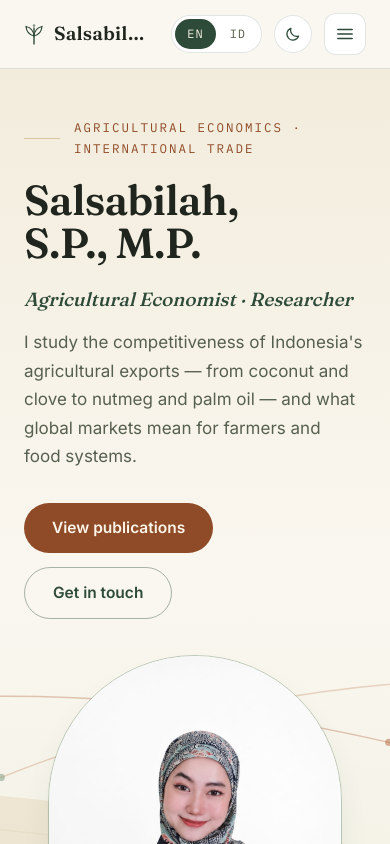
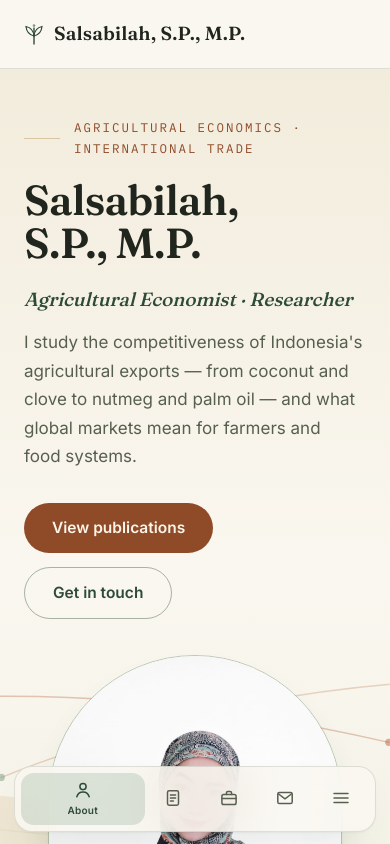
Before and after one commit to MuhammadIrfanDzaky/salsabilah-portfolio, a Next.js app: page /en in a window 390 px wide. Shown: the top 844 px of the page. Built offline with nearby package versions, Linux system fonts and the light colour scheme.

Commit message:
feat: enhance header and theme toggle with improved language and theme management

```diff
--- a/src/components/header.tsx
+++ b/src/components/header.tsx
@@ -1,12 +1,30 @@
 "use client";
 
 import Link from "next/link";
-import { useState } from "react";
+import { useRouter } from "next/navigation";
+import { useEffect, useRef, useState } from "react";
 import { profile, ui } from "@/data/profile";
 import type { Locale } from "@/lib/i18n";
 import { ThemeToggle } from "@/components/theme-toggle";
 
 const sections = ["about", "publications", "experience", "contact"] as const;
+type SectionId = (typeof sections)[number];
+
+/* Fallback fade duration when the View Transitions API is unavailable (must
+   match the .page-content transition duration in globals.css). */
+const LEAVE_MS = 280;
+
+/* Resolved by Header once the new locale's content has committed, letting the
+   view transition finish its cross-fade against the fresh DOM. */
+let resolveLocaleTransition: (() => void) | null = null;
+
+function themeLabels(locale: Locale) {
+  return {
+    group: ui.themeLabel[locale],
+    light: ui.themeLight[locale],
+    dark: ui.themeDark[locale],
+  };
+}
 
 function SproutMark() {
   return (
@@ -19,9 +37,110 @@ function SproutMark() {
   );
 }
 
-function LanguageSwitch({ locale }: { locale: Locale }) {
+function SectionIcon({ id }: { id: SectionId }) {
+  const common = {
+    width: 20,
+    height: 20,
+    viewBox: "0 0 20 20",
+    fill: "none",
+    "aria-hidden": true as const,
+    className: "flex-none",
+  };
+  switch (id) {
+    case "about":
+      return (
+        <svg {...common}>
+          <circle cx="10" cy="6.6" r="3.1" stroke="currentColor" strokeWidth="1.5" />
+          <path
+            d="M3.8 16.8 C4.8 13.4 7.2 11.9 10 11.9 C12.8 11.9 15.2 13.4 16.2 16.8"
+            stroke="currentColor"
+            strokeWidth="1.5"
+            strokeLinecap="round"
+          />
+        </svg>
+      );
+    case "publications":
+      return (
+        <svg {...common}>
+          <rect x="4.5" y="2.8" width="11" height="14.4" rx="1.6" stroke="currentColor" strokeWidth="1.5" />
+          <path
+            d="M7.4 7 H12.6 M7.4 10 H12.6 M7.4 13 H10.4"
+            stroke="currentColor"
+            strokeWidth="1.5"
+            strokeLinecap="round"
+          />
+        </svg>
+      );
+    case "experience":
+      return (
+        <svg {...common}>
+          <rect x="2.9" y="6.4" width="14.2" height="10.2" rx="1.8" stroke="currentColor" strokeWidth="1.5" />
+          <path
+            d="M7.4 6.4 V5 A1.6 1.6 0 0 1 9 3.4 H11 A1.6 1.6 0 0 1 12.6 5 V6.4 M2.9 10.6 H17.1"
+            stroke="currentColor"
+            strokeWidth="1.5"
+            strokeLinecap="round"
+          />
+        </svg>
+      );
+    case "contact":
+      return (
+        <svg {...common}>
+          <rect x="2.8" y="4.4" width="14.4" height="11.2" rx="1.6" stroke="currentColor" strokeWidth="1.5" />
+          <path
+            d="M3.6 6 L10 10.8 L16.4 6"
+            stroke="currentColor"
+            strokeWidth="1.5"
+            strokeLinecap="round"
+            strokeLinejoin="round"
+          />
+        </svg>
+      );
+  }
+}
+
+function LanguageSwitch({ locale, onSwitch }: { locale: Locale; onSwitch?: () => void }) {
+  const router = useRouter();
+  const leaving = useRef(false);
+
+  useEffect(() => {
+    leaving.current = false;
+  }, [locale]);
+
+  const switchTo = (target: Locale) => (event: React.MouseEvent<HTMLAnchorElement>) => {
+    event.preventDefault();
+    if (target === locale || leaving.current) return;
+    onSwitch?.();
+    // scroll: false keeps the reader exactly where they were on the page
+    const navigate = () => router.push(`/${target}`, { scroll: false });
+    if (window.matchMedia("(prefers-reduced-motion: reduce)").matches) {
+      navigate();
+      return;
+    }
+    leaving.current = true;
+    if (typeof document.startViewTransition === "function") {
+      // Same cross-fade as the theme switch. The update callback resolves once
+      // the new locale's DOM has committed (signalled from Header's effect).
+      document.startViewTransition(
+        () =>
+          new Promise<void>((resolve) => {
+            resolveLocaleTransition = resolve;
+            navigate();
+            // Never hold the frozen snapshot hostage if navigation stalls.
+            window.setTimeout(() => {
+              resolveLocaleTransition?.();
+              resolveLocaleTransition = null;
+            }, 1200);
+          }),
+      );
+    } else {
+      document.documentElement.classList.add("page-leaving");
+      window.setTimeout(navigate, LEAVE_MS);
+    }
+  };
+
   const pill =
-    "font-mono text-[12px] tracking-[0.08em] px-3 py-[5px] rounded-full transition-colors";
+    "inline-flex h-7 items-center font-mono text-[12px] tracking-[0.08em] px-3 rounded-full transition-colors";
   return (
     <div
       role="group"
@@ -30,6 +149,7 @@ function LanguageSwitch({ locale }: { locale: Locale }) {
     >
       <Link
         href="/en"
+        onClick={switchTo("en")}
         aria-current={locale === "en" ? "page" : undefined}
         aria-label={ui.switchToEnglish[locale]}
         className={`${pill} ${locale === "en" ? "bg-green text-on-green" : "text-muted hover:text-ink"}`}
@@ -38,6 +158,7 @@ function LanguageSwitch({ locale }: { locale: Locale }) {
       </Link>
       <Link
         href="/id"
+        onClick={switchTo("id")}
         aria-current={locale === "id" ? "page" : undefined}
         aria-label={ui.switchToIndonesian[locale]}
         className={`${pill} ${locale === "id" ? "bg-green text-on-green" : "text-muted hover:text-ink"}`}
@@ -50,8 +171,56 @@ function LanguageSwitch({ locale }: { locale: Locale }) {
 
 export function Header({ locale }: { locale: Locale }) {
   const [open, setOpen] = useState(false);
+  const [active, setActive] = useState<SectionId | null>(null);
+  const visibleSections = useRef<Set<string>>(new Set());
+
+  // New locale content has committed: finish the language transition.
+  useEffect(() => {
+    resolveLocaleTransition?.();
+    resolveLocaleTransition = null;
+    const raf = requestAnimationFrame(() =>
+      requestAnimationFrame(() => document.documentElement.classList.remove("page-leaving")),
+    );
+    return () => cancelAnimationFrame(raf);
+  }, [locale]);
+
+  // Scroll spy: the section crossing the middle band of the viewport is active.
+  useEffect(() => {
+    const els = sections
+      .map((s) => document.getElementById(s))
+      .filter((el): el is HTMLElement => el !== null);
+    if (!("IntersectionObserver" in window) || els.length === 0) return;
+    const io = new IntersectionObserver(
+      (entries) => {
+        for (const entry of entries) {
+          if (entry.isIntersecting) visibleSections.current.add(entry.target.id);
+          else visibleSections.current.delete(entry.target.id);
+        }
+        setActive(sections.find((s) => visibleSections.current.has(s)) ?? null);
+      },
+      { rootMargin: "-40% 0px -55% 0px" },
+    );
+    els.forEach((el) => io.observe(el));
+    const snapshot = visibleSections.current;
+    return () => {
+      io.disconnect();
+      snapshot.clear();
+    };
+  }, [locale]);
+
+  /* Bottom-bar items: icon-only by default; the active one grows and reveals
+     its label while the rest shrink (flex-grow + max-height are animated). */
+  const barItem = (isActive: boolean) =>
+    `relative flex h-[52px] basis-0 flex-col items-center justify-center gap-0.5 rounded-[13px] px-1 transition-[flex-grow,color,background-color,transform] duration-300 ease-[cubic-bezier(0.22,0.61,0.36,1)] active:scale-90 ${
+      isActive ? "bg-sage/25 text-green dark:text-sage" : "text-muted"
+    }`;
+  const barLabel = (isActive: boolean) =>
+    `overflow-hidden whitespace-nowrap text-[10px] font-semibold tracking-[0.02em] transition-[max-height,max-width,opacity] duration-300 ${
+      isActive ? "max-h-4 max-w-32 opacity-100" : "max-h-0 max-w-0 opacity-0"
+    }`;
 
   return (
+    <>
       <header className="sticky top-0 z-50 border-b border-line bg-paper/80 backdrop-blur-md">
         <div className="mx-auto flex h-[68px] max-w-[1160px] items-center justify-between gap-4 px-6">
           <a href="#hero" className="flex min-w-0 items-center gap-2.5 text-ink no-underline">
@@ -61,60 +230,109 @@ export function Header({ locale }: { locale: Locale }) {
             </span>
           </a>
 
-        <nav aria-label={ui.primaryNav[locale]} className="hidden items-center gap-7 md:flex">
+          <nav aria-label={ui.primaryNav[locale]} className="hidden items-center gap-7 lg:flex">
             {sections.map((s) => (
               <a
                 key={s}
                 href={`#${s}`}
-              className="border-b-2 border-transparent py-1 text-[15px] font-medium text-nav-text transition-colors hover:border-accent hover:text-green dark:hover:text-sage"
+                className={`border-b-2 py-1 text-[15px] font-medium transition-colors hover:border-accent hover:text-green dark:hover:text-sage ${
+                  active === s
+                    ? "border-accent text-green dark:text-sage"
+                    : "border-transparent text-nav-text"
+                }`}
               >
                 {ui.nav[s][locale]}
               </a>
             ))}
           </nav>
 
-        <div className="flex items-center gap-3">
+          <div className="hidden items-center gap-3 lg:flex">
             <LanguageSwitch locale={locale} />
-          <ThemeToggle label={ui.themeToggle[locale]} />
-          <button
-            type="button"
-            aria-expanded={open}
-            aria-controls="mobile-menu"
+            <ThemeToggle labels={themeLabels(locale)} />
+          </div>
+        </div>
+      </header>
+
+      <nav
         aria-label={ui.primaryNav[locale]}
-            onClick={() => setOpen(!open)}
-            className="inline-flex h-[42px] w-[42px] items-center justify-center rounded-xl border border-line bg-surface text-green md:hidden dark:text-sage"
+        className="fixed inset-x-3.5 z-50 mx-auto max-w-[480px] lg:hidden"
+        style={{ bottom: "calc(12px + env(safe-area-inset-bottom, 0px))" }}
       >
-            {open ? (
-              <svg width="18" height="18" viewBox="0 0 20 20" fill="none" aria-hidden="true">
-                <path d="M4 4 L16 16 M16 4 L4 16" stroke="currentColor" strokeWidth="1.6" strokeLinecap="round" />
-              </svg>
-            ) : (
-              <svg width="18" height="18" viewBox="0 0 20 20" fill="none" aria-hidden="true">
-                <path d="M2 5 H18 M2 10 H18 M2 15 H18" stroke="currentColor" strokeWidth="1.6" strokeLinecap="round" />
-              </svg>
-            )}
-          </button>
+        {/* Settings panel — stays mounted so expand/collapse can animate. */}
+        <div
+          id="mobile-menu"
+          className={`absolute inset-x-0 bottom-full mb-2 origin-bottom rounded-[18px] border border-line bg-paper p-2 shadow-soft transition-[opacity,transform,visibility] duration-300 ease-[cubic-bezier(0.22,0.61,0.36,1)] ${
+            open
+              ? "visible translate-y-0 scale-100 opacity-100"
+              : "pointer-events-none invisible translate-y-3 scale-[0.97] opacity-0"
+          }`}
+        >
+          <div className="flex items-center justify-between gap-3 px-3 py-2.5">
+            <span className="text-[13px] font-semibold text-ink">{ui.languageLabel[locale]}</span>
+            <LanguageSwitch locale={locale} onSwitch={() => setOpen(false)} />
+          </div>
+          <div className="mx-3 h-px bg-line" />
+          <div className="flex items-center justify-between gap-3 px-3 py-2.5">
+            <span className="text-[13px] font-semibold text-ink">{ui.themeLabel[locale]}</span>
+            <ThemeToggle labels={themeLabels(locale)} />
           </div>
         </div>
 
-      {open && (
-        <nav
-          id="mobile-menu"
-          aria-label={ui.primaryNav[locale]}
-          className="flex flex-col border-t border-line bg-paper px-6 pb-5 pt-2 md:hidden"
-        >
+        <div className="rounded-[18px] border border-line bg-paper/85 p-1.5 shadow-soft backdrop-blur-xl">
+          <div className="flex items-stretch">
             {sections.map((s) => (
               <a
                 key={s}
                 href={`#${s}`}
                 onClick={() => setOpen(false)}
-              className="border-b border-line py-3.5 text-[17px] font-medium text-ink no-underline last:border-b-0"
+                aria-current={active === s ? "true" : undefined}
+                className={`${barItem(active === s)} no-underline`}
+                style={{ flexGrow: active === s ? 2.4 : 1 }}
               >
-              {ui.nav[s][locale]}
+                <SectionIcon id={s} />
+                <span className={barLabel(active === s)}>{ui.nav[s][locale]}</span>
               </a>
             ))}
+            <button
+              type="button"
+              aria-expanded={open}
+              aria-controls="mobile-menu"
+              aria-label={ui.menuLabel[locale]}
+              onClick={() => setOpen(!open)}
+              className={barItem(open)}
+              style={{ flexGrow: open ? 2.4 : 1 }}
+            >
+              <span className="relative block h-5 w-5 flex-none">
+                <svg
+                  width="20"
+                  height="20"
+                  viewBox="0 0 20 20"
+                  fill="none"
+                  aria-hidden="true"
+                  className={`absolute inset-0 transition-[opacity,transform] duration-300 ${
+                    open ? "rotate-90 opacity-0" : "rotate-0 opacity-100"
+                  }`}
+                >
+                  <path d="M3 5.5 H17 M3 10 H17 M3 14.5 H17" stroke="currentColor" strokeWidth="1.5" strokeLinecap="round" />
+                </svg>
+                <svg
+                  width="20"
+                  height="20"
+                  viewBox="0 0 20 20"
+                  fill="none"
+                  aria-hidden="true"
+                  className={`absolute inset-0 transition-[opacity,transform] duration-300 ${
+                    open ? "rotate-0 opacity-100" : "-rotate-90 opacity-0"
+                  }`}
+                >
+                  <path d="M5 5 L15 15 M15 5 L5 15" stroke="currentColor" strokeWidth="1.5" strokeLinecap="round" />
+                </svg>
+              </span>
+              <span className={barLabel(open)}>{ui.menuLabel[locale]}</span>
+            </button>
+          </div>
+        </div>
       </nav>
-      )}
-    </header>
+    </>
   );
 }
--- a/src/components/theme-toggle.tsx
+++ b/src/components/theme-toggle.tsx
@@ -4,7 +4,14 @@ import { useTheme } from "next-themes";
 import { useEffect, useState } from "react";
 import { flushSync } from "react-dom";
 
-export function ThemeToggle({ label }: { label: string }) {
+type ThemeLabels = {
+  group: string;
+  light: string;
+  dark: string;
+};
+
+/* Segmented light/dark control, styled identically to the language switch. */
+export function ThemeToggle({ labels }: { labels: ThemeLabels }) {
   const { resolvedTheme, setTheme } = useTheme();
   const [mounted, setMounted] = useState(false);
 
@@ -12,8 +19,9 @@ export function ThemeToggle({ label }: { label: string }) {
 
   const isDark = mounted && resolvedTheme === "dark";
 
-  const toggleTheme = () => {
-    const apply = () => setTheme(isDark ? "light" : "dark");
+  const applyTheme = (next: "light" | "dark") => {
+    if (mounted && next === (isDark ? "dark" : "light")) return;
+    const apply = () => setTheme(next);
     // Cross-fade the whole page between themes where the browser supports it.
     if (
       "startViewTransition" in document &&
@@ -25,16 +33,23 @@ export function ThemeToggle({ label }: { label: string }) {
     }
   };
 
+  const pill =
+    "inline-flex h-7 items-center justify-center px-3 rounded-full transition-colors cursor-pointer";
+
   return (
-    <button
-      type="button"
-      aria-label={label}
-      aria-pressed={isDark}
-      onClick={toggleTheme}
-      className="inline-flex h-[38px] w-[38px] items-center justify-center rounded-full border border-line bg-surface text-green transition-colors hover:border-sage dark:text-sand"
+    <div
+      role="group"
+      aria-label={labels.group}
+      className="inline-flex items-center gap-[2px] rounded-full border border-line bg-surface p-[3px]"
     >
-      {isDark ? (
-        <svg width="16" height="16" viewBox="0 0 20 20" fill="none" aria-hidden="true">
+      <button
+        type="button"
+        aria-label={labels.light}
+        aria-pressed={mounted ? !isDark : undefined}
+        onClick={() => applyTheme("light")}
+        className={`${pill} ${mounted && !isDark ? "bg-green text-on-green" : "text-muted hover:text-ink"}`}
+      >
+        <svg width="15" height="15" viewBox="0 0 20 20" fill="none" aria-hidden="true">
           <circle cx="10" cy="10" r="4" stroke="currentColor" strokeWidth="1.5" />
           <path
             d="M10 1.5 V3.5 M10 16.5 V18.5 M1.5 10 H3.5 M16.5 10 H18.5 M4 4 L5.4 5.4 M14.6 14.6 L16 16 M16 4 L14.6 5.4 M5.4 14.6 L4 16"
@@ -43,8 +58,15 @@ export function ThemeToggle({ label }: { label: string }) {
             strokeLinecap="round"
           />
         </svg>
-      ) : (
-        <svg width="16" height="16" viewBox="0 0 20 20" fill="none" aria-hidden="true">
+      </button>
+      <button
+        type="button"
+        aria-label={labels.dark}
+        aria-pressed={mounted ? isDark : undefined}
+        onClick={() => applyTheme("dark")}
+        className={`${pill} ${isDark ? "bg-green text-on-green" : "text-muted hover:text-ink"}`}
+      >
+        <svg width="15" height="15" viewBox="0 0 20 20" fill="none" aria-hidden="true">
           <path
             d="M17 12.5 A7.5 7.5 0 0 1 7.5 3 A7.5 7.5 0 1 0 17 12.5 Z"
             stroke="currentColor"
@@ -52,7 +74,7 @@ export function ThemeToggle({ label }: { label: string }) {
             strokeLinejoin="round"
           />
         </svg>
-      )}
-    </button>
+      </button>
+    </div>
   );
 }
--- a/src/data/profile.ts
+++ b/src/data/profile.ts
@@ -302,6 +302,10 @@ export const ui = {
     id: "ID — Bahasa Indonesia",
   },
   themeToggle: { en: "Toggle dark mode", id: "Ganti mode gelap" },
+  menuLabel: { en: "Menu", id: "Menu" },
+  themeLabel: { en: "Theme", id: "Tema" },
+  themeLight: { en: "Light theme", id: "Tema terang" },
+  themeDark: { en: "Dark theme", id: "Tema gelap" },
   nav: {
     about: { en: "About", id: "Tentang" },
     publications: { en: "Publications", id: "Publikasi" },
```
Lines whose indentation alone changed are shown as unchanged.
